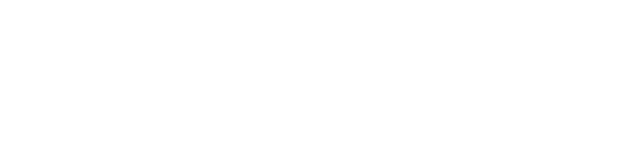
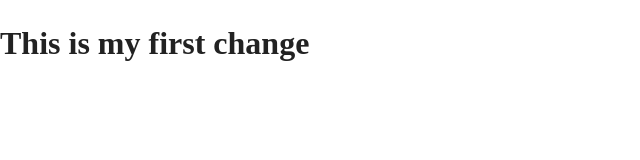
Before and after one commit to amusingmusango/gitutorials, a plain HTML site: page index.html in a window 1280 px wide. Shown: the whole page, without its empty margins (0-640 px from the left). Drawn offline with Linux system fonts and the light colour scheme.

Commit message:
change h1

```diff
--- a/index.html
+++ b/index.html
@@ -10,11 +10,10 @@
         <link rel="manifest" href="site.webmanifest">
         <link rel="apple-touch-icon" href="icon.png">
         <!-- Place favicon.ico in the root directory -->
-
         <link rel="stylesheet" href="css/normalize.css">
         <link rel="stylesheet" href="css/main.css">
     </head>
     <body>
-
+        <h1>This is my first change</h1>
     </body>
 </html>
```
